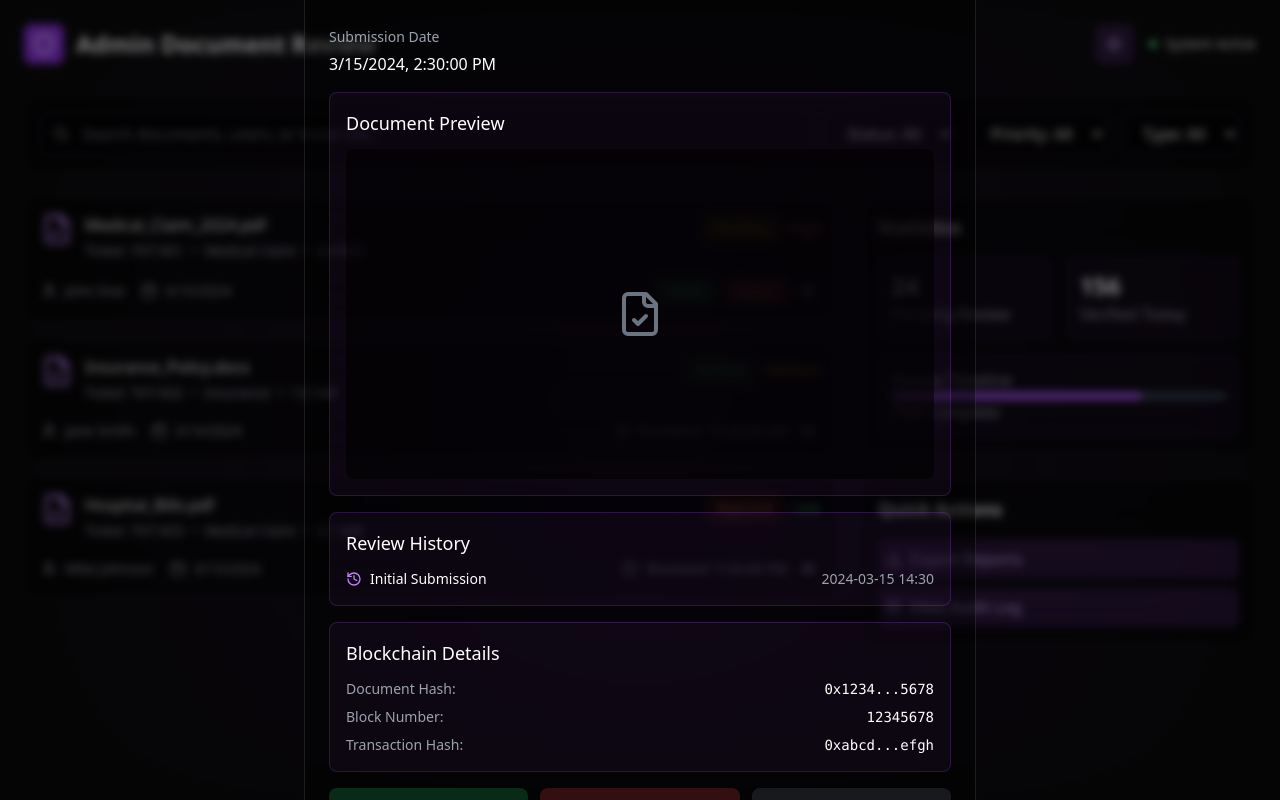
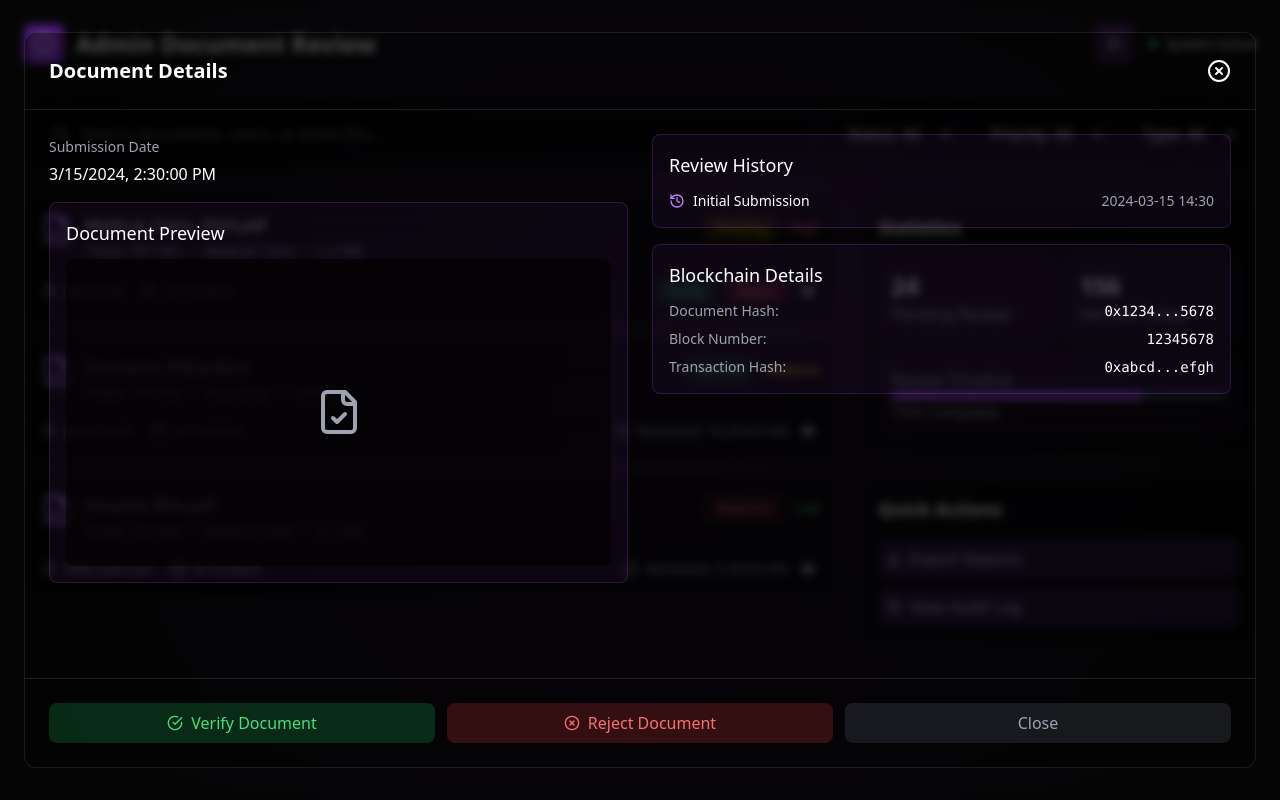
Before and after one commit to Gonna-AI/Frontend, a React (Vite) app: page /documents in a window 1280 px wide. Both pictures are taken after a click on the button 808 px from the left and 291 px from the top of the page. Built offline with nearby package versions, Linux system fonts and the light colour scheme; no server answers.

Commit message:
fixed document pane ui

```diff
--- a/src/pages/Documents.tsx
+++ b/src/pages/Documents.tsx
@@ -1,22 +1,5 @@
 import React, { useState } from 'react';
-import {
-  FileCheck,
-  Search,
-  Filter,
-  CheckCircle,
-  XCircle,
-  AlertCircle,
-  MoreVertical,
-  Download,
-  History,
-  Eye,
-  User,
-  Calendar,
-  Clock,
-  Shield,
-  Sun,
-  Moon
-} from 'lucide-react';
+import { FileCheck, Search, Filter, CheckCircle, XCircle, AlertCircle, MoreVertical, Download, History, Eye, User, Calendar, Clock, Shield, Sun, Moon } from 'lucide-react';
 
 const AdminDashboard = () => {
   const [documents, setDocuments] = useState([
@@ -72,19 +55,19 @@ const AdminDashboard = () => {
 
   const getThemeColors = () => ({
     background: isDarkMode ? 'bg-[#0a0a0a]' : 'bg-gray-50',
-    text: isDarkMode ? 'text-white' : 'text-gray-900',
+    text: isDarkMode ? 'text-white' : 'text-gray-800',
     cardBg: isDarkMode ? 'bg-black/40' : 'bg-white',
     border: isDarkMode ? 'border-white/10' : 'border-gray-200',
     inputBg: isDarkMode ? 'bg-black/40' : 'bg-white',
-    inputBorder: isDarkMode ? 'border-purple-500/20' : 'border-gray-300',
-    secondaryText: isDarkMode ? 'text-gray-400' : 'text-gray-600',
+    inputBorder: isDarkMode ? 'border-purple-500/20' : 'border-purple-200',
+    secondaryText: isDarkMode ? 'text-gray-400' : 'text-gray-500',
     searchInput: isDarkMode ? 'bg-black/40' : 'bg-white',
-    searchText: isDarkMode ? 'text-white' : 'text-gray-900',
+    searchText: isDarkMode ? 'text-white' : 'text-gray-800',
     searchPlaceholder: isDarkMode ? 'placeholder-gray-500' : 'placeholder-gray-400',
     selectBg: isDarkMode ? 'bg-black/40' : 'bg-white',
-    selectText: isDarkMode ? 'text-white' : 'text-gray-900',
+    selectText: isDarkMode ? 'text-white' : 'text-gray-800',
     statsBg: isDarkMode ? 'bg-purple-500/5' : 'bg-purple-50',
-    statsBorder: isDarkMode ? 'border-purple-500/20' : 'border-purple-200',
+    statsBorder: isDarkMode ? 'border-purple-500/20' : 'border-purple-100',
     statsText: isDarkMode ? 'text-gray-400' : 'text-gray-600',
   });
 
@@ -275,9 +258,10 @@ const AdminDashboard = () => {
                         setSelectedDocument(doc);
                         setShowDetails(true);
                       }}
-                      className="p-1 hover:bg-white/10 rounded transition-colors"
+                      className={`p-1 hover:${isDarkMode ? 'bg-white/10' : 'bg-gray-200'} rounded transition-colors`}
+                      aria-label="View document details"
                     >
-                      <Eye className="h-4 w-4" />
+                      <Eye className={`h-4 w-4 ${theme.text}`} />
                     </button>
                   </div>
                 </div>
@@ -331,37 +315,54 @@ const AdminDashboard = () => {
 
       {/* Document Details Modal */}
       {showDetails && selectedDocument && (
-        <div className="fixed inset-0 bg-black/50 backdrop-blur-sm z-50 flex items-center justify-center">
-          <div className={`${theme.cardBg} border ${theme.border} rounded-xl w-full max-w-2xl p-6`}>
-            <div className="flex items-center justify-between mb-6">
+        <div className="fixed inset-0 bg-black/50 backdrop-blur-sm z-50 flex items-center justify-center p-4 md:p-6">
+          <div className={`
+            ${theme.cardBg}
+            border
+            ${theme.border}
+            rounded-xl
+            w-full
+            h-[calc(100vh-2rem)]
+            md:h-[calc(100vh-4rem)]
+            md:max-h-[900px]
+            overflow-hidden
+            flex
+            flex-col
+          `}>
+            <div className={`flex items-center justify-between p-4 md:p-6 border-b ${theme.border}`}>
               <h2 className="text-xl font-semibold">Document Details</h2>
               <button
                 onClick={() => setShowDetails(false)}
-                className="text-gray-400 hover:text-white"
+                className={`${theme.text} hover:${isDarkMode ? 'text-gray-300' : 'text-gray-600'}`}
               >
                 <XCircle className="h-6 w-6" />
               </button>
             </div>
 
-            <div className="space-y-4">
+            <div className="flex-1 overflow-y-auto p-4 md:p-6">
+              <div className="h-full md:grid md:grid-cols-2 md:gap-6">
+                {/* Left Column */}
+                <div className="space-y-4 mb-6 md:mb-0">
                   <div className="grid grid-cols-2 gap-4">
                     <div className="space-y-1">
-                  <label className="text-sm text-gray-400">Submission Date</label>
+                      <label className={`text-sm ${theme.secondaryText}`}>Submission Date</label>
                       <p className="font-medium">{new Date(selectedDocument.submittedAt).toLocaleString()}</p>
                     </div>
                   </div>
 
-              <div className="mt-6 space-y-4">
                   {/* Document Preview */}
-                <div className="bg-purple-500/5 border border-purple-500/20 rounded-lg p-4">
+                  <div className={`${theme.statsBg} border ${theme.statsBorder} rounded-lg p-4`}>
                     <h3 className="text-lg font-medium mb-3">Document Preview</h3>
-                  <div className="aspect-video bg-black/60 rounded-lg flex items-center justify-center">
-                    <FileCheck className="h-12 w-12 text-gray-500" />
+                    <div className={`aspect-video ${isDarkMode ? 'bg-black/60' : 'bg-gray-200'} rounded-lg flex items-center justify-center`}>
+                      <FileCheck className={`h-12 w-12 ${theme.secondaryText}`} />
+                    </div>
                   </div>
                 </div>
 
+                {/* Right Column */}
+                <div className="space-y-4">
                   {/* Review History */}
-                <div className="bg-purple-500/5 border border-purple-500/20 rounded-lg p-4">
+                  <div className={`${theme.statsBg} border ${theme.statsBorder} rounded-lg p-4`}>
                     <h3 className="text-lg font-medium mb-3">Review History</h3>
                     <div className="space-y-3">
                       <div className="flex items-center justify-between text-sm">
@@ -369,7 +370,7 @@ const AdminDashboard = () => {
                           <History className="h-4 w-4 text-purple-400" />
                           <span>Initial Submission</span>
                         </div>
-                      <span className="text-gray-400">{selectedDocument.submittedAt}</span>
+                        <span className={theme.secondaryText}>{selectedDocument.submittedAt}</span>
                       </div>
                       {selectedDocument.lastReviewed && (
                         <div className="flex items-center justify-between text-sm">
@@ -377,32 +378,36 @@ const AdminDashboard = () => {
                             <CheckCircle className="h-4 w-4 text-green-400" />
                             <span>Document Reviewed</span>
                           </div>
-                        <span className="text-gray-400">{selectedDocument.lastReviewed}</span>
+                          <span className={theme.secondaryText}>{selectedDocument.lastReviewed}</span>
                         </div>
                       )}
                     </div>
                   </div>
 
                   {/* Blockchain Information */}
-                <div className="bg-purple-500/5 border border-purple-500/20 rounded-lg p-4">
+                  <div className={`${theme.statsBg} border ${theme.statsBorder} rounded-lg p-4`}>
                     <h3 className="text-lg font-medium mb-3">Blockchain Details</h3>
                     <div className="space-y-2 text-sm">
                       <div className="flex justify-between">
-                      <span className="text-gray-400">Document Hash:</span>
+                        <span className={theme.secondaryText}>Document Hash:</span>
                         <span className="font-mono">{selectedDocument.hash}</span>
                       </div>
                       <div className="flex justify-between">
-                      <span className="text-gray-400">Block Number:</span>
+                        <span className={theme.secondaryText}>Block Number:</span>
                         <span className="font-mono">12345678</span>
                       </div>
                       <div className="flex justify-between">
-                      <span className="text-gray-400">Transaction Hash:</span>
+                        <span className={theme.secondaryText}>Transaction Hash:</span>
                         <span className="font-mono">0xabcd...efgh</span>
                       </div>
                     </div>
                   </div>
+                </div>
+              </div>
+            </div>
 
-                {/* Action Buttons */}
+            {/* Action Buttons - Fixed at bottom */}
+            <div className={`border-t ${theme.border} p-4 md:p-6`}>
               <div className="flex gap-3">
                 {selectedDocument.status === 'pending' && (
                   <>
@@ -411,7 +416,7 @@ const AdminDashboard = () => {
                         handleVerify(selectedDocument.id);
                         setShowDetails(false);
                       }}
-                        className="flex-1 py-2 bg-green-500/20 text-green-400 rounded-lg hover:bg-green-500/30 transition-colors flex items-center justify-center gap-2"
+                      className={`flex-1 py-2 ${isDarkMode ? 'bg-green-500/20 text-green-400' : 'bg-green-100 text-green-600'} rounded-lg hover:${isDarkMode ? 'bg-green-500/30' : 'bg-green-200'} transition-colors flex items-center justify-center gap-2`}
                     >
                       <CheckCircle className="h-4 w-4" />
                       Verify Document
@@ -421,7 +426,7 @@ const AdminDashboard = () => {
                         handleReject(selectedDocument.id);
                         setShowDetails(false);
                       }}
-                        className="flex-1 py-2 bg-red-500/20 text-red-400 rounded-lg hover:bg-red-500/30 transition-colors flex items-center justify-center gap-2"
+                      className={`flex-1 py-2 ${isDarkMode ? 'bg-red-500/20 text-red-400' : 'bg-red-100 text-red-600'} rounded-lg hover:${isDarkMode ? 'bg-red-500/30' : 'bg-red-200'} transition-colors flex items-center justify-center gap-2`}
                     >
                       <XCircle className="h-4 w-4" />
                       Reject Document
@@ -430,11 +435,10 @@ const AdminDashboard = () => {
                 )}
                 <button
                   onClick={() => setShowDetails(false)}
-                    className="flex-1 py-2 bg-gray-500/20 text-gray-400 rounded-lg hover:bg-gray-500/30 transition-colors"
+                  className={`flex-1 py-2 ${isDarkMode ? 'bg-gray-500/20 text-gray-400' : 'bg-gray-200 text-gray-600'} rounded-lg hover:${isDarkMode ? 'bg-gray-500/30' : 'bg-gray-300'} transition-colors`}
                 >
                   Close
                 </button>
-                </div>
               </div>
             </div>
           </div>
```
Lines whose indentation alone changed are shown as unchanged.
